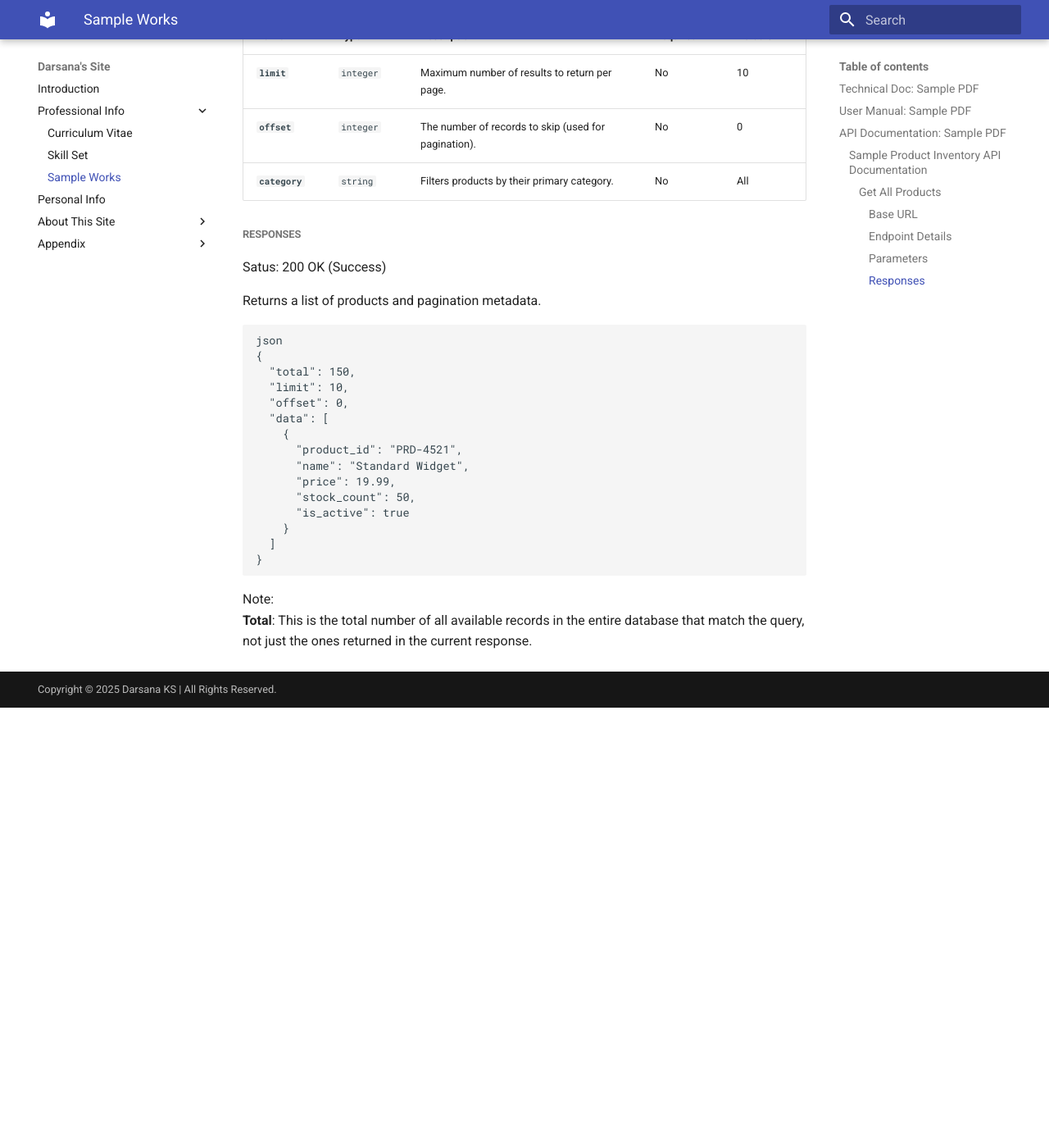
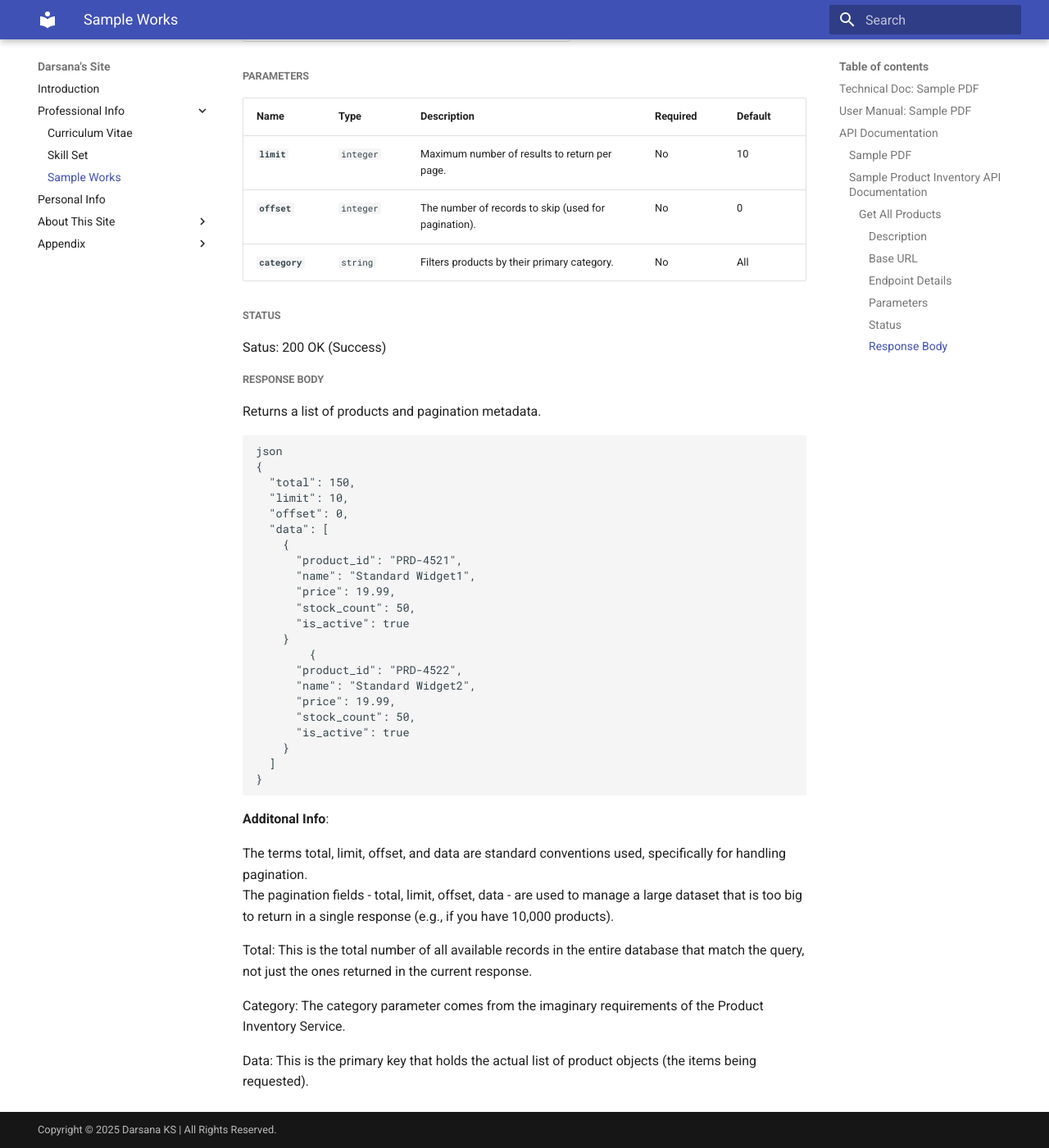
Before and after one commit to DarsanaKS/DarsanaKS-1, an MkDocs documentation site: the page built from docs/Sample.md, in a window 1280 px wide and 1400 px high, scrolled down 882 px. Shown: the whole window at 82% size. Built offline with MkDocs 1.6.1 and Material for MkDocs 9.7.7, drawn with Linux system fonts in a browser that asks for light colours; the version menu is left out; before the commit the page ends 1745 px from its top, so only the background shows below that; some of the changed text lies outside the part shown.

Commit message:
Sample work file updated

````diff
--- a/docs/Sample.md
+++ b/docs/Sample.md
@@ -4,14 +4,20 @@
 
 ## User Manual: [Sample PDF](https://darsanaks.github.io/DarsanaKS/Sample%20User%20Manual%201.pdf)
 
-## API Documentation: [Sample PDF](https://darsanaks.github.io/DarsanaKS/TW%20API%20Doc.pdf)
+## API Documentation
+
+### [Sample PDF](https://darsanaks.github.io/DarsanaKS/TW%20API%20Doc.pdf)
+
 ### Sample Product Inventory API Documentation
 
 This document describes the endpoints for the Product Inventory API, allowing users to view, search, and manage product records. All endpoints require authentication and are accessible via the base URL: `https://api.yourcompany.com/v1`.
 
 #### Get All Products
 
-Retrieves a paginated list of all active product records in the system. Optional query parameters can be used to filter the results.
+##### Description
+
+Retrieves a paginated list of all active product records in the system. Optional query parameters (category in this sample) can be used to filter the results.
+
 
 ##### Base URL
 https://api.yourcompany.com/v1
@@ -30,9 +36,12 @@ https://api.yourcompany.com/v1
 | **`offset`** | `integer` | The number of records to skip (used for pagination). | No | 0 |
 | **`category`** | `string` | Filters products by their primary category. | No | All |
 
-##### Responses
+
+##### Status
 
 Satus: 200 OK (Success)
+
+##### Response Body
 
 Returns a list of products and pagination metadata.
 
@@ -45,7 +54,14 @@ json
   "data": [
     {
       "product_id": "PRD-4521",
-      "name": "Standard Widget",
+      "name": "Standard Widget1",
+      "price": 19.99,
+      "stock_count": 50,
+      "is_active": true
+    }
+        {
+      "product_id": "PRD-4522",
+      "name": "Standard Widget2",
       "price": 19.99,
       "stock_count": 50,
       "is_active": true
@@ -54,5 +70,13 @@ json
 }
 ```
 
-Note:<br>
-**Total**: This is the total number of all available records in the entire database that match the query, not just the ones returned in the current response.
+**Additonal Info**: <br>
+
+The terms total, limit, offset, and data are standard conventions used, specifically for handling pagination.<br>
+The pagination fields - total, limit, offset, data - are used to manage a large dataset that is too big to return in a single response (e.g., if you have 10,000 products).
+
+Total: This is the total number of all available records in the entire database that match the query, not just the ones returned in the current response.
+
+Category: The category parameter comes from the imaginary requirements of the Product Inventory Service.
+
+Data: This is the primary key that holds the actual list of product objects (the items being requested).
````
Also changed, not shown: docs/Curriculum Vitae.md (+1 -1 lines), docs/DoNotCopy.md (+1 -1 lines), docs/index.md (+1 -1 lines).
